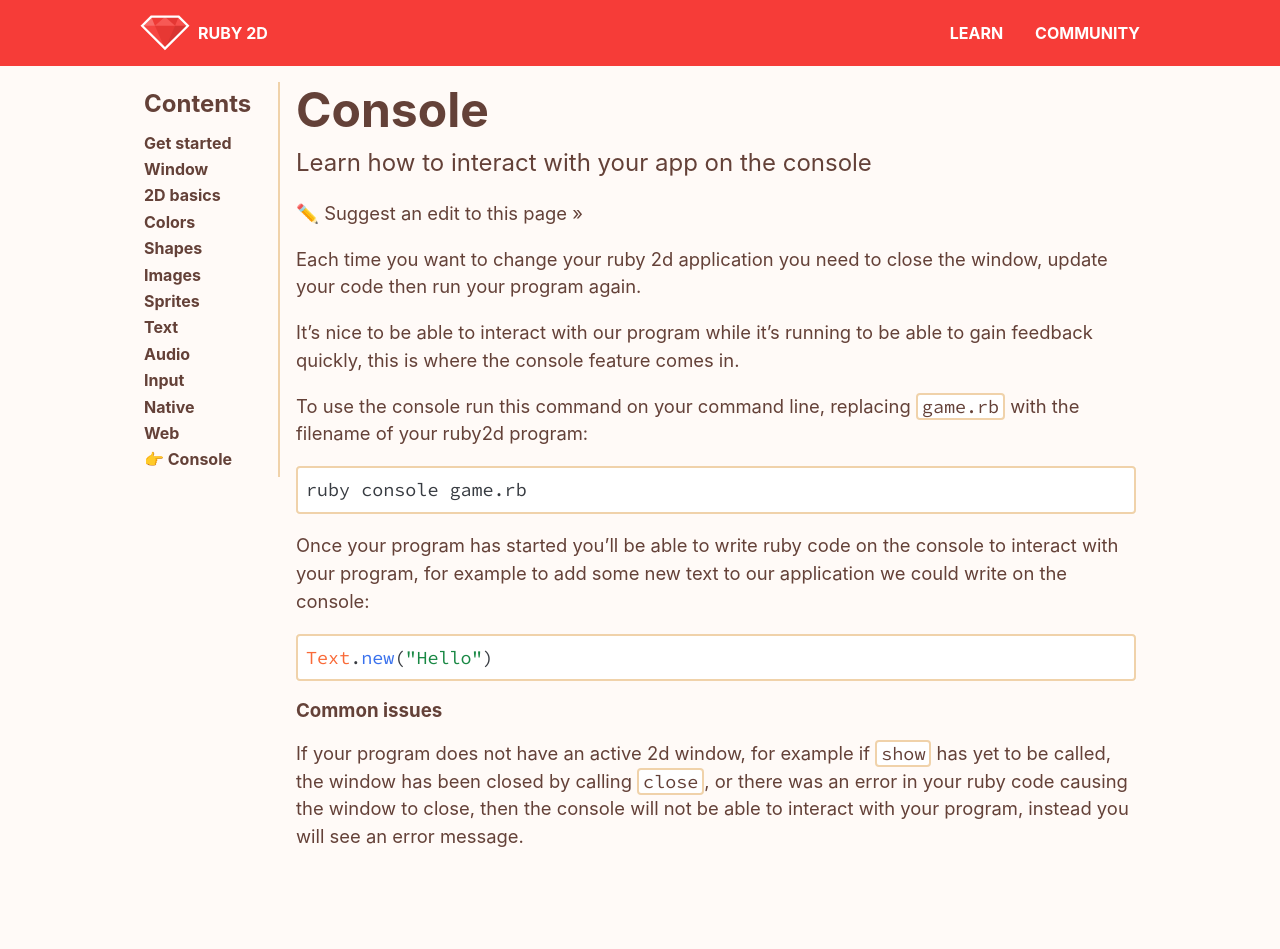
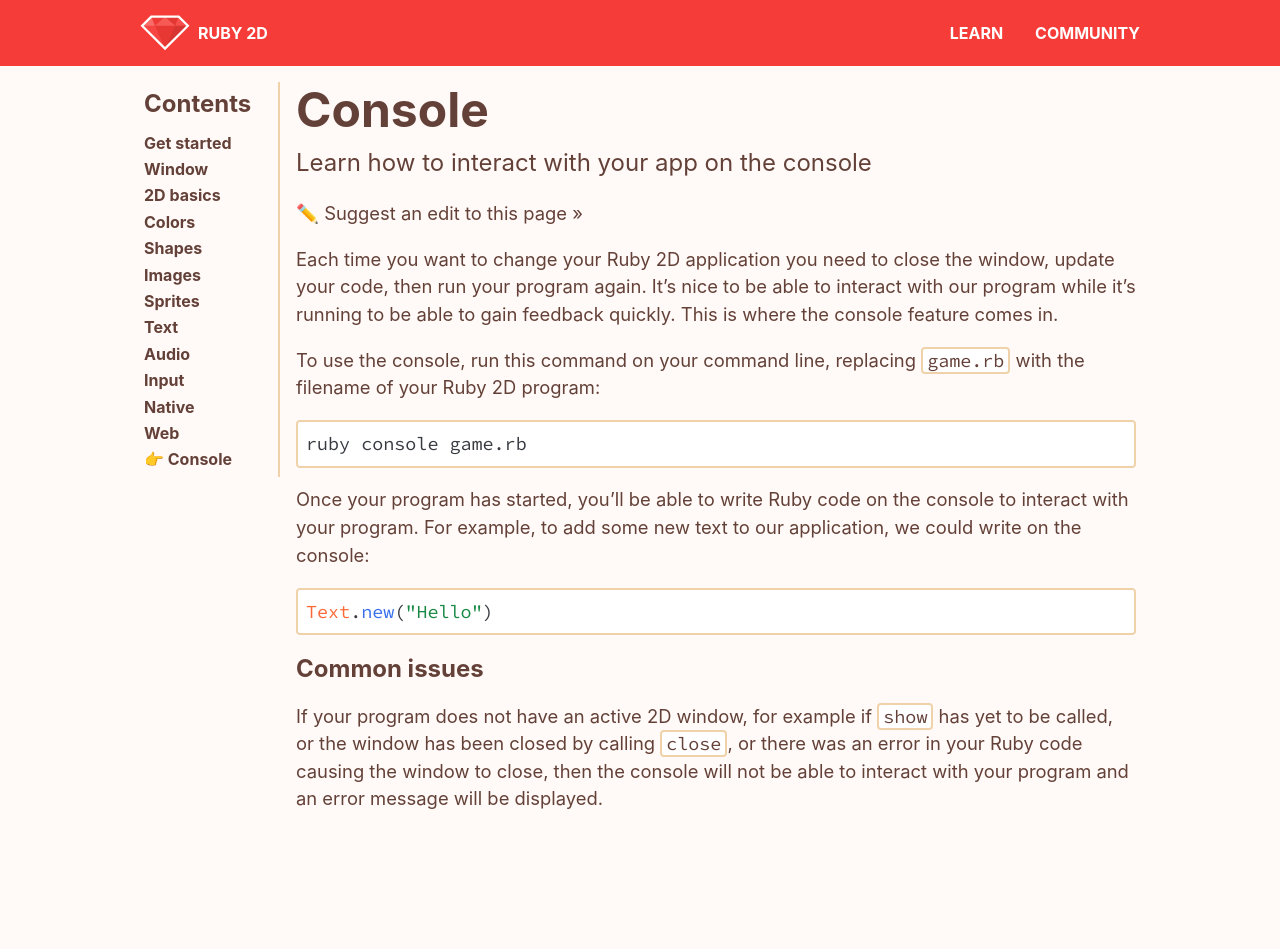
Before and after one commit to ruby2d/ruby2d.com, a Jekyll site: the page built from _pages/learn/console.md, in a window 1280 px wide. Built offline with Jekyll 4.4.1, drawn with Linux system fonts in a browser that asks for light colours; comment, search, counter and statistics services are not loaded; after the commit the page ends 911 px from its top, so only the background shows below that.

Commit message:
Minor copy edits

````diff
--- a/_pages/learn/console.md
+++ b/_pages/learn/console.md
@@ -4,23 +4,20 @@
 layout: learn
 ---
 
+Each time you want to change your Ruby 2D application you need to close the window, update your code, then run your program again. It's nice to be able to interact with our program while it's running to be able to gain feedback quickly. This is where the console feature comes in.
 
-Each time you want to change your ruby 2d application you need to close the window, update your code then run your program again.
-
-It's nice to be able to interact with our program while it's running to be able to gain feedback quickly, this is where the console feature comes in.
-
-To use the console run this command on your command line, replacing `game.rb` with the filename of your ruby2d program:
+To use the console, run this command on your command line, replacing `game.rb` with the filename of your Ruby 2D program:
 
 ```bash
 ruby console game.rb
 ```
 
-Once your program has started you'll be able to write ruby code on the console to interact with your program, for example to add some new text to our application we could write on the console:
+Once your program has started, you'll be able to write Ruby code on the console to interact with your program. For example, to add some new text to our application, we could write on the console:
 
 ```ruby
 Text.new("Hello")
 ```
 
-### Common issues
+## Common issues
 
-If your program does not have an active 2d window, for example if `show` has yet to be called, the window has been closed by calling `close`, or there was an error in your ruby code causing the window to close, then the console will not be able to interact with your program, instead you will see an error message.
+If your program does not have an active 2D window, for example if `show` has yet to be called, or the window has been closed by calling `close`, or there was an error in your Ruby code causing the window to close, then the console will not be able to interact with your program and an error message will be displayed.
````
